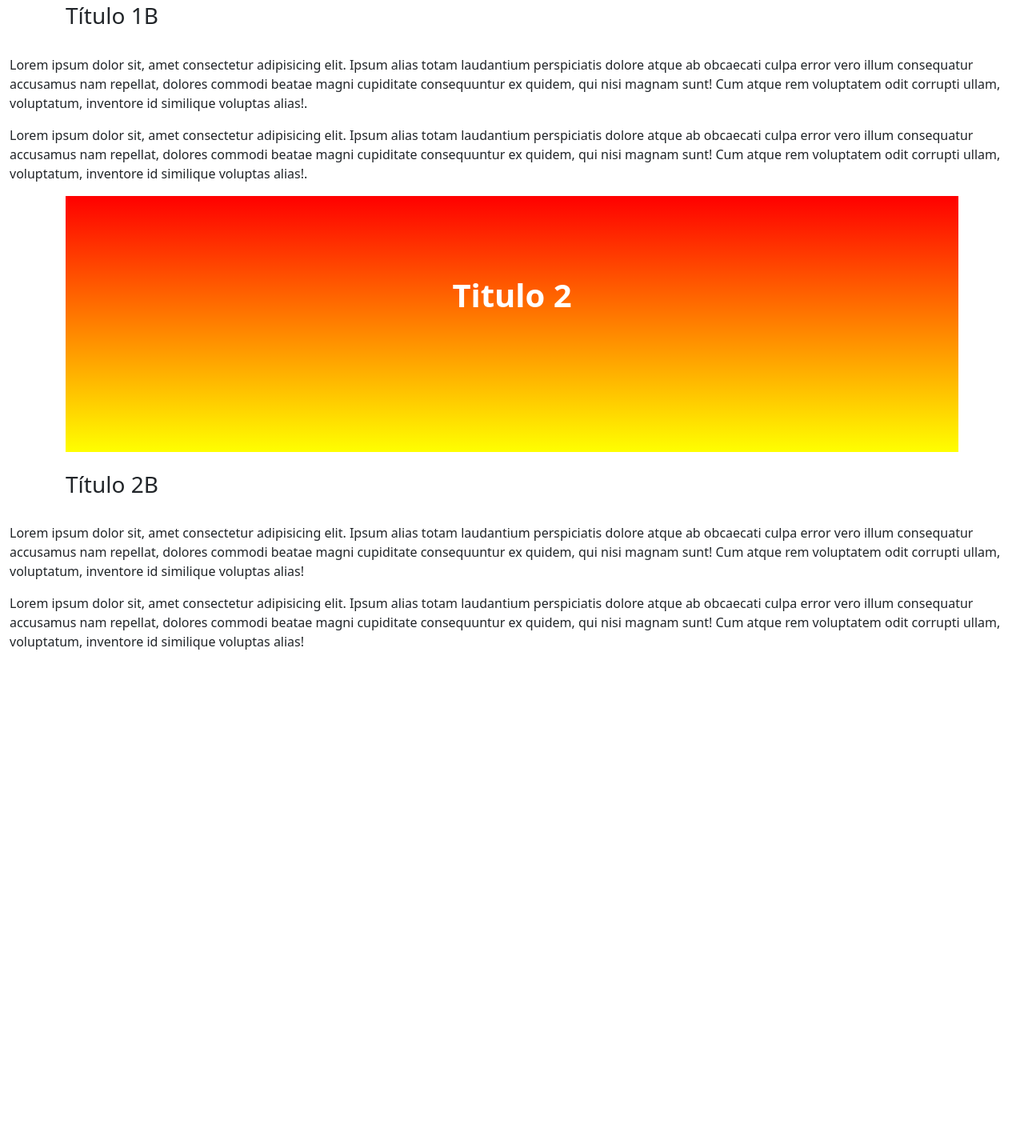
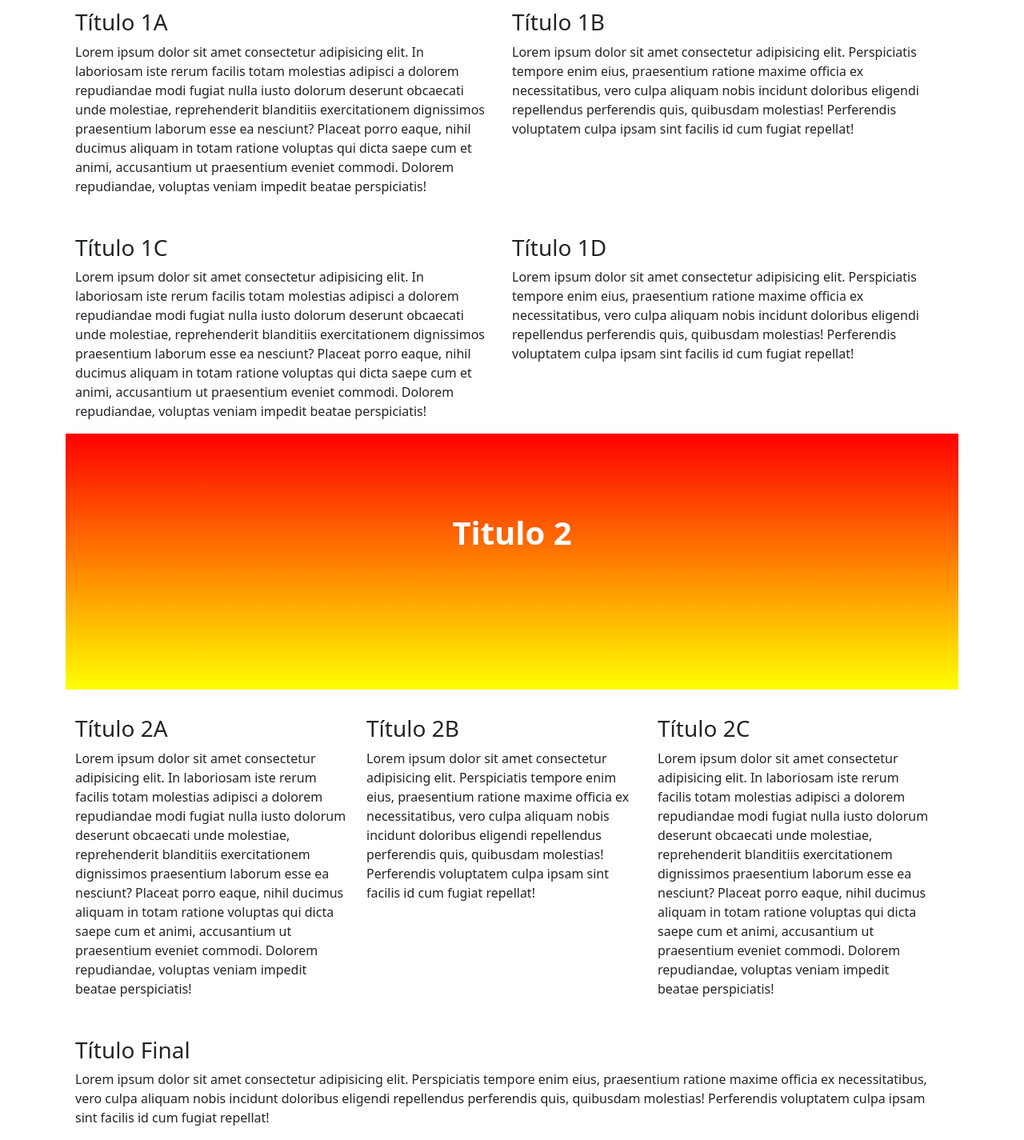
Before and after one commit to gdogchamito/Maquetando_bootstrap, a website: page index.html in a window 1280 px wide. Shown: the part 397-1822 px from the top of the page at 80% size. Before the commit the page ends 1227 px from the top, so only its background shows below. Drawn offline with nearby package versions, Linux system fonts and the light colour scheme.

Commit message:
cambios2

```diff
--- a/index.html
+++ b/index.html
@@ -8,19 +8,23 @@
       rel="stylesheet"
       href="https://cdnjs.cloudflare.com/ajax/libs/animate.css/4.1.1/animate.min.css"
     />
-    <title>git</title>
+    <title>Bootstrap</title>
+
     <link
       href="https://cdn.jsdelivr.net/npm/bootstrap@5.2.0/dist/css/bootstrap.min.css"
       rel="stylesheet"
       integrity="sha384-gH2yIJqKdNHPEq0n4Mqa/HGKIhSkIHeL5AyhkYV8i59U5AR6csBvApHHNl/vI1Bx"
       crossorigin="anonymous"
     />
+    <link rel="stylesheet" href="css/animate.css" />
     <link rel="stylesheet" href="style.css" />
   </head>
+  <!-- /Head -->
+  <!-- Navegación -->
   <body>
     <nav class="navbar navbar-expand-lg bg-light">
       <div class="container-fluid">
-        <a class="navbar-brand" href="#">Navbar</a>
+        <a class="navbar-brand" href="#">LOGO</a>
         <button
           class="navbar-toggler"
           type="button"
@@ -40,66 +44,142 @@
             <li class="nav-item">
               <a class="nav-link" href="#">proyecto</a>
             </li>
-            <li class="nav-item">
-              <a class="nav-link" href="#">Precio</a>
-            </li>
-            <li class="nav-item">
-              <a class="nav-link disabled">Apagado</a>
-            </li>
           </ul>
         </div>
       </div>
     </nav>
-
+    <!-- /Navegacion -->
+<!-- Body -->
+<!-- Titulo1 -->
     <div class="container">
-      <div class="gradient"><h1 class="animate__animated animate__fadeInDown">Titulo 1</h1></div>
-      <br />
-      <h3 class="animate__animated animate__fadeInLeft">Título 1B</h3>
-      <br />
+      <div class="gradient">
+        <h1 class="wow animate__animated animate__fadeInDown">Titulo 1</h1>
+      </div>
     </div>
-    <div class="container-xxl">
-      <p>
-        Lorem ipsum dolor sit, amet consectetur adipisicing elit. Ipsum alias
-        totam laudantium perspiciatis dolore atque ab obcaecati culpa error vero
-        illum consequatur accusamus nam repellat, dolores commodi beatae magni
-        cupiditate consequuntur ex quidem, qui nisi magnam sunt! Cum atque rem
-        voluptatem odit corrupti ullam, voluptatum, inventore id similique
-        voluptas alias!.
-      </p>
-      <p>
-        Lorem ipsum dolor sit, amet consectetur adipisicing elit. Ipsum alias
-        totam laudantium perspiciatis dolore atque ab obcaecati culpa error vero
-        illum consequatur accusamus nam repellat, dolores commodi beatae magni
-        cupiditate consequuntur ex quidem, qui nisi magnam sunt! Cum atque rem
-        voluptatem odit corrupti ullam, voluptatum, inventore id similique
-        voluptas alias!.
-      </p>
-    </div>
-    <div class="container">
-      <div class="gradient"><h1 class="animate__animated animate__fadeInDown">Titulo 2</h1></div>
-      <br />
-      <h3 class="animate__animated animate__fadeInLeft">Título 2B</h3>
-      <br />
-    </div>
-    <div class="container-xxl">
-      <p>
-        Lorem ipsum dolor sit, amet consectetur adipisicing elit. Ipsum alias
-        totam laudantium perspiciatis dolore atque ab obcaecati culpa error vero
-        illum consequatur accusamus nam repellat, dolores commodi beatae magni
-        cupiditate consequuntur ex quidem, qui nisi magnam sunt! Cum atque rem
-        voluptatem odit corrupti ullam, voluptatum, inventore id similique
-        voluptas alias!
-      </p>
-      <p>
-        Lorem ipsum dolor sit, amet consectetur adipisicing elit. Ipsum alias
-        totam laudantium perspiciatis dolore atque ab obcaecati culpa error vero
-        illum consequatur accusamus nam repellat, dolores commodi beatae magni
-        cupiditate consequuntur ex quidem, qui nisi magnam sunt! Cum atque rem
-        voluptatem odit corrupti ullam, voluptatum, inventore id similique
-        voluptas alias!
-      </p>
+    <div class="container top">
+      <div class="container-lg conlg row">
+        <div class="col-md-6">
+          <h3 class="wow animate__animated animate__fadeInLeft">Título 1A</h3>
+          <p>
+            Lorem ipsum dolor sit amet consectetur adipisicing elit. In
+            laboriosam iste rerum facilis totam molestias adipisci a dolorem
+            repudiandae modi fugiat nulla iusto dolorum deserunt obcaecati unde
+            molestiae, reprehenderit blanditiis exercitationem dignissimos
+            praesentium laborum esse ea nesciunt? Placeat porro eaque, nihil
+            ducimus aliquam in totam ratione voluptas qui dicta saepe cum et
+            animi, accusantium ut praesentium eveniet commodi. Dolorem
+            repudiandae, voluptas veniam impedit beatae perspiciatis!
+          </p>
+        </div>
+        <div class="col-md-6">
+          <h3 class="wow animate__animated animate__fadeInLeft">Título 1B</h3>
+          <p>
+            Lorem ipsum dolor sit amet consectetur adipisicing elit.
+            Perspiciatis tempore enim eius, praesentium ratione maxime officia
+            ex necessitatibus, vero culpa aliquam nobis incidunt doloribus
+            eligendi repellendus perferendis quis, quibusdam molestias!
+            Perferendis voluptatem culpa ipsam sint facilis id cum fugiat
+            repellat!
+          </p>
+        </div>
+      </div>
     </div>
 
+    <div class="container top">
+      <div class="container-lg conlg row">
+        <div class="col-md-6">
+          <h3 class="wow animate__animated animate__fadeInLeft">Título 1C</h3>
+          <p>
+            Lorem ipsum dolor sit amet consectetur adipisicing elit. In
+            laboriosam iste rerum facilis totam molestias adipisci a dolorem
+            repudiandae modi fugiat nulla iusto dolorum deserunt obcaecati unde
+            molestiae, reprehenderit blanditiis exercitationem dignissimos
+            praesentium laborum esse ea nesciunt? Placeat porro eaque, nihil
+            ducimus aliquam in totam ratione voluptas qui dicta saepe cum et
+            animi, accusantium ut praesentium eveniet commodi. Dolorem
+            repudiandae, voluptas veniam impedit beatae perspiciatis!
+          </p>
+        </div>
+        <div class="col-md-6">
+          <h3 class="wow animate__animated animate__fadeInLeft">Título 1D</h3>
+          <p>
+            Lorem ipsum dolor sit amet consectetur adipisicing elit.
+            Perspiciatis tempore enim eius, praesentium ratione maxime officia
+            ex necessitatibus, vero culpa aliquam nobis incidunt doloribus
+            eligendi repellendus perferendis quis, quibusdam molestias!
+            Perferendis voluptatem culpa ipsam sint facilis id cum fugiat
+            repellat!
+          </p>
+        </div>
+      </div>
+    </div>
+    <!-- /titulo1 -->
+<!-- Titulo2 -->
+    <div class="container">
+      <div class="gradient">
+        <h1 class="wow animate__animated animate__fadeInDown">Titulo 2</h1>
+      </div>
+    </div>
+    <div class="container top">
+      <div class="container-lg conlg row">
+        <div class="col-lg-4">
+          <h3 class="wow animate__animated animate__fadeInLeft">Título 2A</h3>
+          <p>
+            Lorem ipsum dolor sit amet consectetur adipisicing elit. In
+            laboriosam iste rerum facilis totam molestias adipisci a dolorem
+            repudiandae modi fugiat nulla iusto dolorum deserunt obcaecati unde
+            molestiae, reprehenderit blanditiis exercitationem dignissimos
+            praesentium laborum esse ea nesciunt? Placeat porro eaque, nihil
+            ducimus aliquam in totam ratione voluptas qui dicta saepe cum et
+            animi, accusantium ut praesentium eveniet commodi. Dolorem
+            repudiandae, voluptas veniam impedit beatae perspiciatis!
+          </p>
+        </div>
+        <div class="col-lg-4">
+          <h3 class="wow animate__animated animate__fadeInLeft">Título 2B</h3>
+          <p>
+            Lorem ipsum dolor sit amet consectetur adipisicing elit.
+            Perspiciatis tempore enim eius, praesentium ratione maxime officia
+            ex necessitatibus, vero culpa aliquam nobis incidunt doloribus
+            eligendi repellendus perferendis quis, quibusdam molestias!
+            Perferendis voluptatem culpa ipsam sint facilis id cum fugiat
+            repellat!
+          </p>
+        </div>
+        <div class="col-lg-4">
+          <h3 class="wow animate__animated animate__fadeInLeft">Título 2C</h3>
+          <p>
+            Lorem ipsum dolor sit amet consectetur adipisicing elit. In
+            laboriosam iste rerum facilis totam molestias adipisci a dolorem
+            repudiandae modi fugiat nulla iusto dolorum deserunt obcaecati unde
+            molestiae, reprehenderit blanditiis exercitationem dignissimos
+            praesentium laborum esse ea nesciunt? Placeat porro eaque, nihil
+            ducimus aliquam in totam ratione voluptas qui dicta saepe cum et
+            animi, accusantium ut praesentium eveniet commodi. Dolorem
+            repudiandae, voluptas veniam impedit beatae perspiciatis!
+          </p>
+        </div>
+      </div>
+    </div>
+
+    <div class="container top">
+      <div class="container-lg conlg row">
+
+        <div class="col-md-12">
+          <h3 class="wow animate__animated animate__fadeInLeft">Título Final</h3>
+          <p>
+            Lorem ipsum dolor sit amet consectetur adipisicing elit.
+            Perspiciatis tempore enim eius, praesentium ratione maxime officia
+            ex necessitatibus, vero culpa aliquam nobis incidunt doloribus
+            eligendi repellendus perferendis quis, quibusdam molestias!
+            Perferendis voluptatem culpa ipsam sint facilis id cum fugiat
+            repellat!
+          </p>
+        </div>
+      </div>
+    </div>
+    <!-- /titulo2 -->
+<!-- /Body -->
     <script
       src="https://cdn.jsdelivr.net/npm/@popperjs/core@2.11.5/dist/umd/popper.min.js"
       integrity="sha384-Xe+8cL9oJa6tN/veChSP7q+mnSPaj5Bcu9mPX5F5xIGE0DVittaqT5lorf0EI7Vk"
@@ -110,6 +190,10 @@
       integrity="sha384-ODmDIVzN+pFdexxHEHFBQH3/9/vQ9uori45z4JjnFsRydbmQbmL5t1tQ0culUzyK"
       crossorigin="anonymous"
     ></script>
+    <script src="js/wow.min.js"></script>
+    <script>
+      new WOW().init();
+    </script>
   </body>
   <!-- </html> -->
 </html>
--- /dev/null
+++ b/package.json
@@ -0,0 +1,5 @@
+{
+  "dependencies": {
+    "animate.css": "^4.1.1"
+  }
+}
--- a/style.css
+++ b/style.css
@@ -14,3 +14,6 @@ h1{
 .animate__animated.animate__fadeInDown {
     --animate-duration: 2s;
   }
+  .top{
+    padding-top: 2em;
+  }
```
Also changed, not shown: 1 other file.
